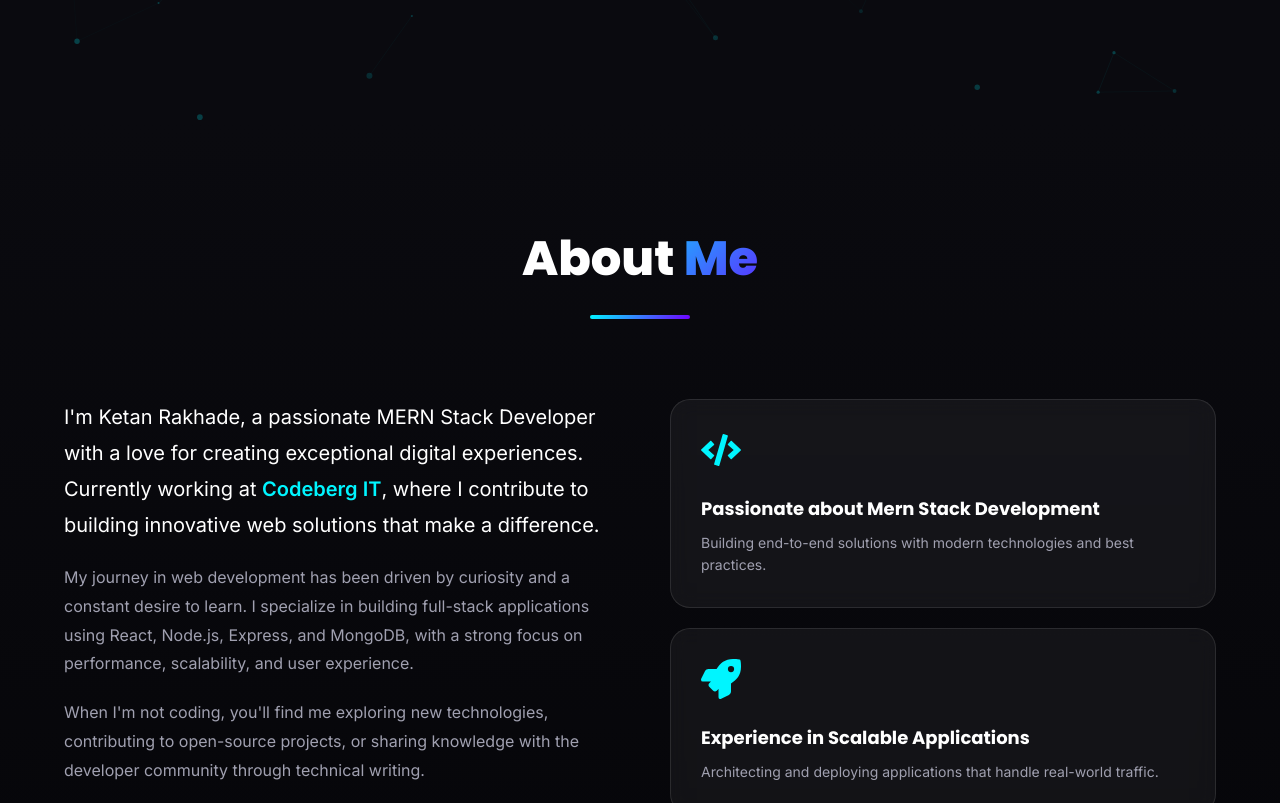
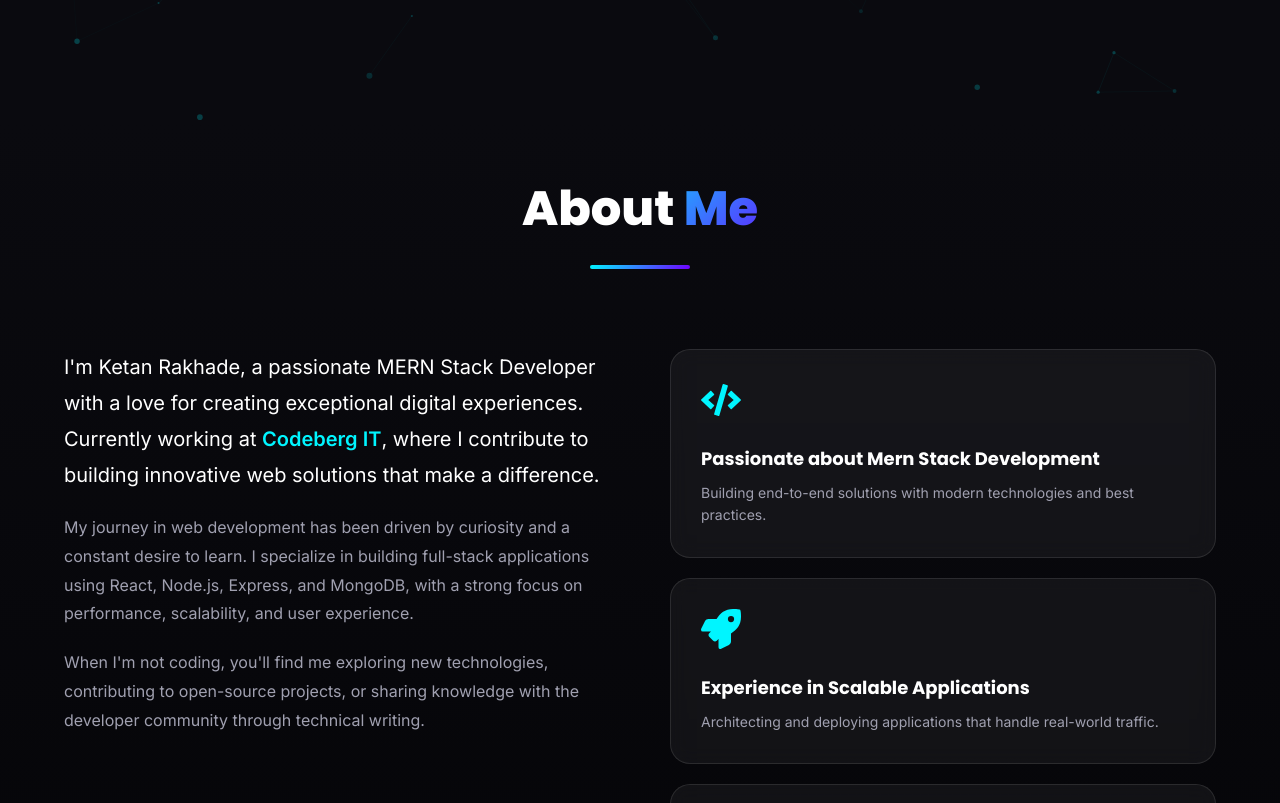
Before and after one commit to KETANrakhade/portfolio, a React (Create React App) app in the folder frontend/: page / in a window 1280 px wide. Shown: the part 677-1480 px from the top of the page. Built offline with nearby package versions, Linux system fonts and the light colour scheme; no server answers; the HTML template or start-up script is replaced by a standard one.

Commit message:
update env config

```diff
--- a/frontend/src/App.css
+++ b/frontend/src/App.css
@@ -17,7 +17,7 @@
 /* Section Styling */
 section {
   min-height: 100vh;
-  padding: 100px 5%;
+  padding: 50px 5%;
   position: relative;
 }
 
```
Also changed, not shown: 1 other file (tests, documents, lock files or other folders).
